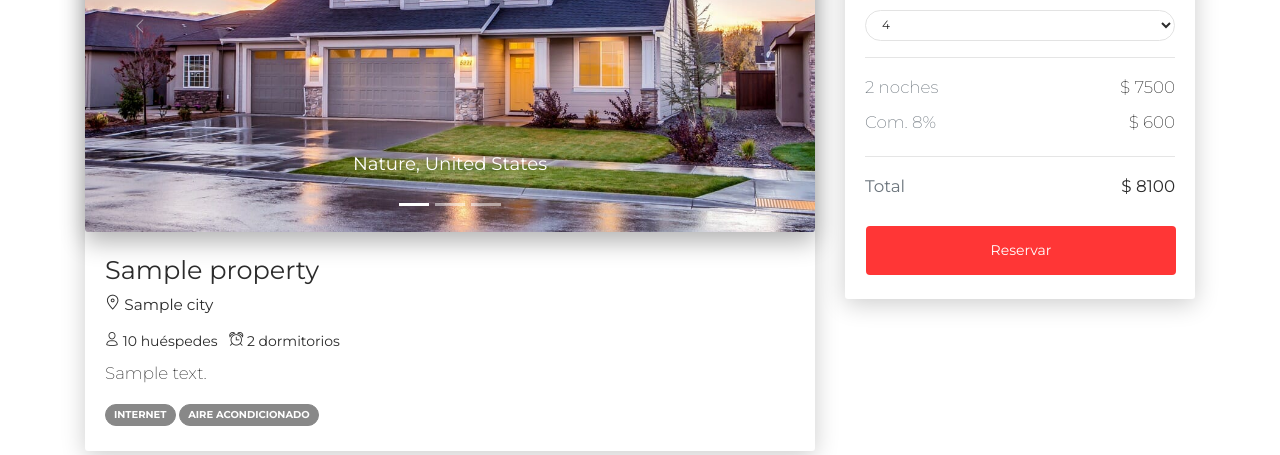
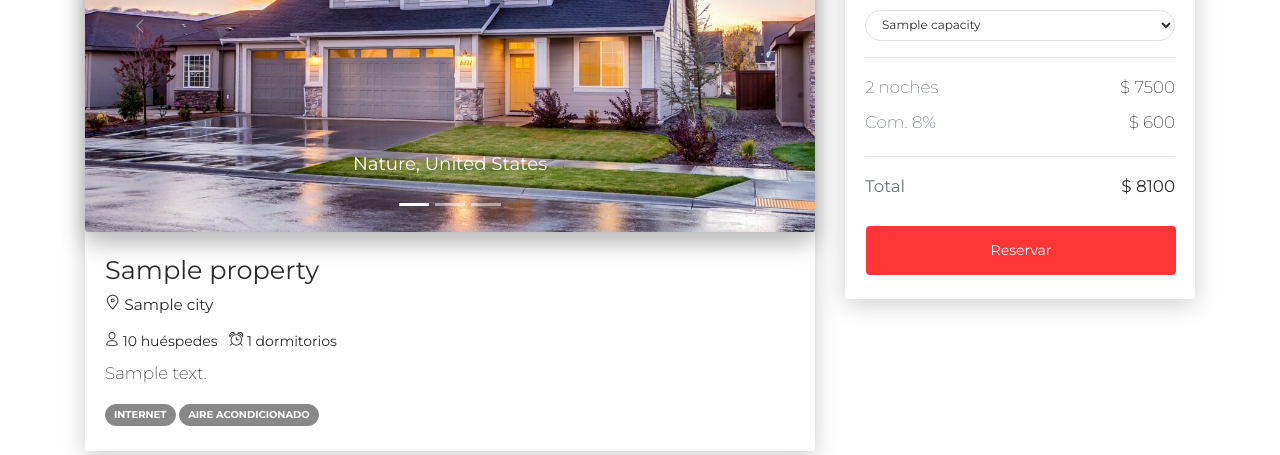
Before and after one commit to Jlafratta/AirbnbProject, a Django app: template templates/rental/propertyData.html in a window 1280 px wide. Shown: the part 265-720 px from the top of the page. Run offline with Django 3.2, Linux system fonts and the light colour scheme; tables that the repository leaves empty hold one stand-in row (values such as "Sample post"); the template is opened without the code that fills it: values that come from a table or form of the project are taken from there, most other values are stand-ins (such as "Sample title", 1, 10 or a date in 2020); some libraries are stand-ins or nearby versions.

Commit message:
dormitories migration

```diff
--- a/rental/views.py
+++ b/rental/views.py
@@ -16,4 +16,8 @@ def index(request):
 
 def property_data(request, property_id):
     prop = get_object_or_404(Property, pk=property_id)
-    return render(request, 'rental/propertyData.html', {'property': prop})
+    context = {
+        'property': prop,
+        'capacity': range(1, prop.capacity + 1)
+    }
+    return render(request, 'rental/propertyData.html', context)
--- a/templates/rental/propertyData.html
+++ b/templates/rental/propertyData.html
@@ -47,7 +47,7 @@
                 <div class="card-body">
                     <h3 class="mb-2"> {{ property.title }} <br><small><i class="now-ui-icons location_pin"></i> {{ property.city.name }} <!-- - Casa entera --></small></h3>
                     <span class="mr-2"><i class="now-ui-icons users_single-02"></i> {{ property.capacity }} huéspedes</span>
-                    <span><i class="now-ui-icons ui-2_time-alarm"></i> 2 dormitorios</span>
+                    <span><i class="now-ui-icons ui-2_time-alarm"></i> {{ property.dormitories }} dormitorios</span>
                     <p class="mt-2">{{ property.description }}</p>
                     <span class="badge badge-default">Internet</span>
                     <span class="badge badge-default">Aire acondicionado</span>
@@ -78,10 +78,9 @@
                         <div class="col-sm-12">
                             <label for="capacity">Huéspedes</label>
                             <select name="capacity" id="capacity" class="form-control">
-                                <option value="">4</option>
-                                <option value="">3</option>
-                                <option value="">2</option>
-                                <option value="">1</option>
+                                {% for i in capacity %}
+                                    <option value="{{ i }}">{{ i }}</option>
+                                {% endfor %}
                             </select>
                         </div>
                     </div>
```
Also changed, not shown: rental/migrations/0002_property_dormitories.py (added).
